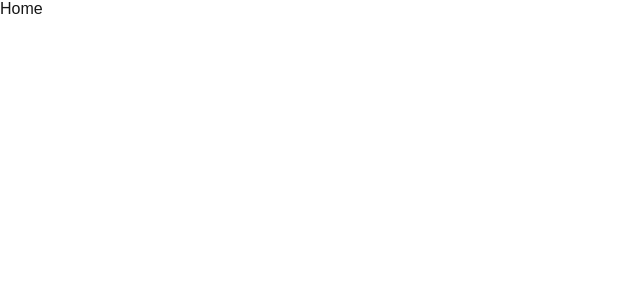
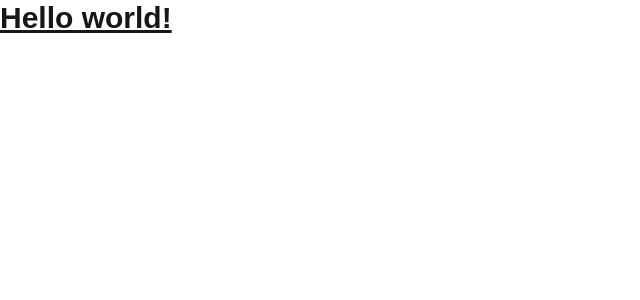
Before and after one commit to Kekechi/SKGO-Japanese-v2, a Next.js app: page / in a window 1280 px wide. Shown: the top 300 px of the page, without its empty margins (0-640 px from the left). Built offline with nearby package versions, Linux system fonts and the light colour scheme.

Commit message:
add tailwind and sass

```diff
--- a/package.json
+++ b/package.json
@@ -17,9 +17,12 @@
     "@types/node": "^20",
     "@types/react": "^18",
     "@types/react-dom": "^18",
+    "autoprefixer": "^10.4.20",
     "eslint": "^8",
     "eslint-config-next": "14.2.8",
+    "postcss": "^8.4.45",
     "sass": "^1.78.0",
+    "tailwindcss": "^3.4.10",
     "typescript": "^5"
   }
 }
--- /dev/null
+++ b/postcss.config.js
@@ -0,0 +1,6 @@
+module.exports = {
+  plugins: {
+    tailwindcss: {},
+    autoprefixer: {},
+  },
+}
--- a/src/app/globals.css
+++ b/src/app/globals.css
@@ -1,3 +1,7 @@
+@tailwind base;
+@tailwind components;
+@tailwind utilities;
+
 :root {
   --background: #ffffff;
   --foreground: #171717;
--- a/src/app/page.tsx
+++ b/src/app/page.tsx
@@ -1,7 +1,7 @@
 import React from "react";
 
 const Home = () => {
-  return <div>Home</div>;
+  return <h1 className="text-3xl font-bold underline">Hello world!</h1>;
 };
 
 export default Home;
--- /dev/null
+++ b/tailwind.config.js
@@ -0,0 +1,15 @@
+/** @type {import('tailwindcss').Config} */
+module.exports = {
+  content: [
+    "./app/**/*.{js,ts,jsx,tsx,mdx}",
+    "./pages/**/*.{js,ts,jsx,tsx,mdx}",
+    "./components/**/*.{js,ts,jsx,tsx,mdx}",
+
+    // Or if using `src` directory:
+    "./src/**/*.{js,ts,jsx,tsx,mdx}",
+  ],
+  theme: {
+    extend: {},
+  },
+  plugins: [],
+};
```
Also changed, not shown: 2 other files (tests, documents, lock files or other folders).
